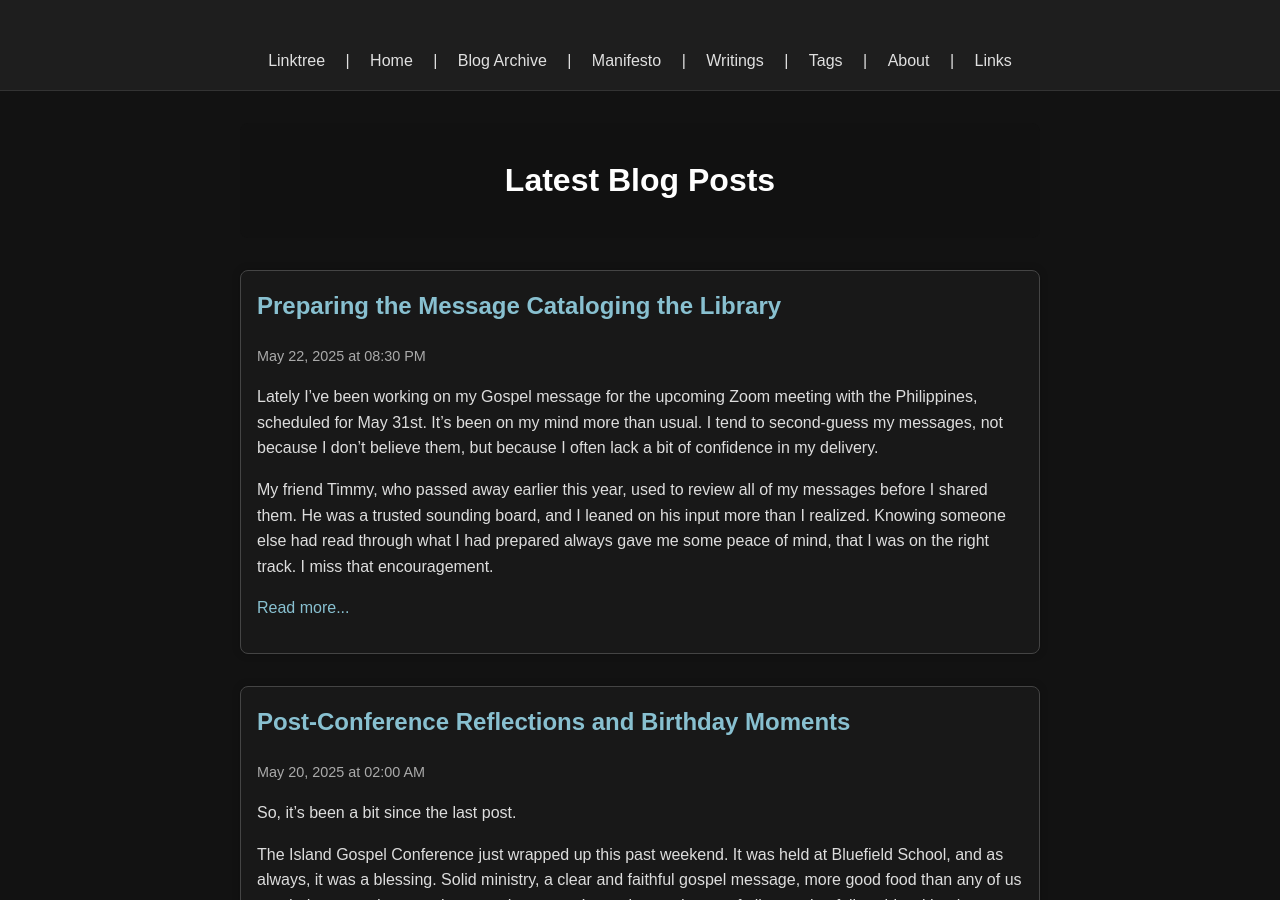
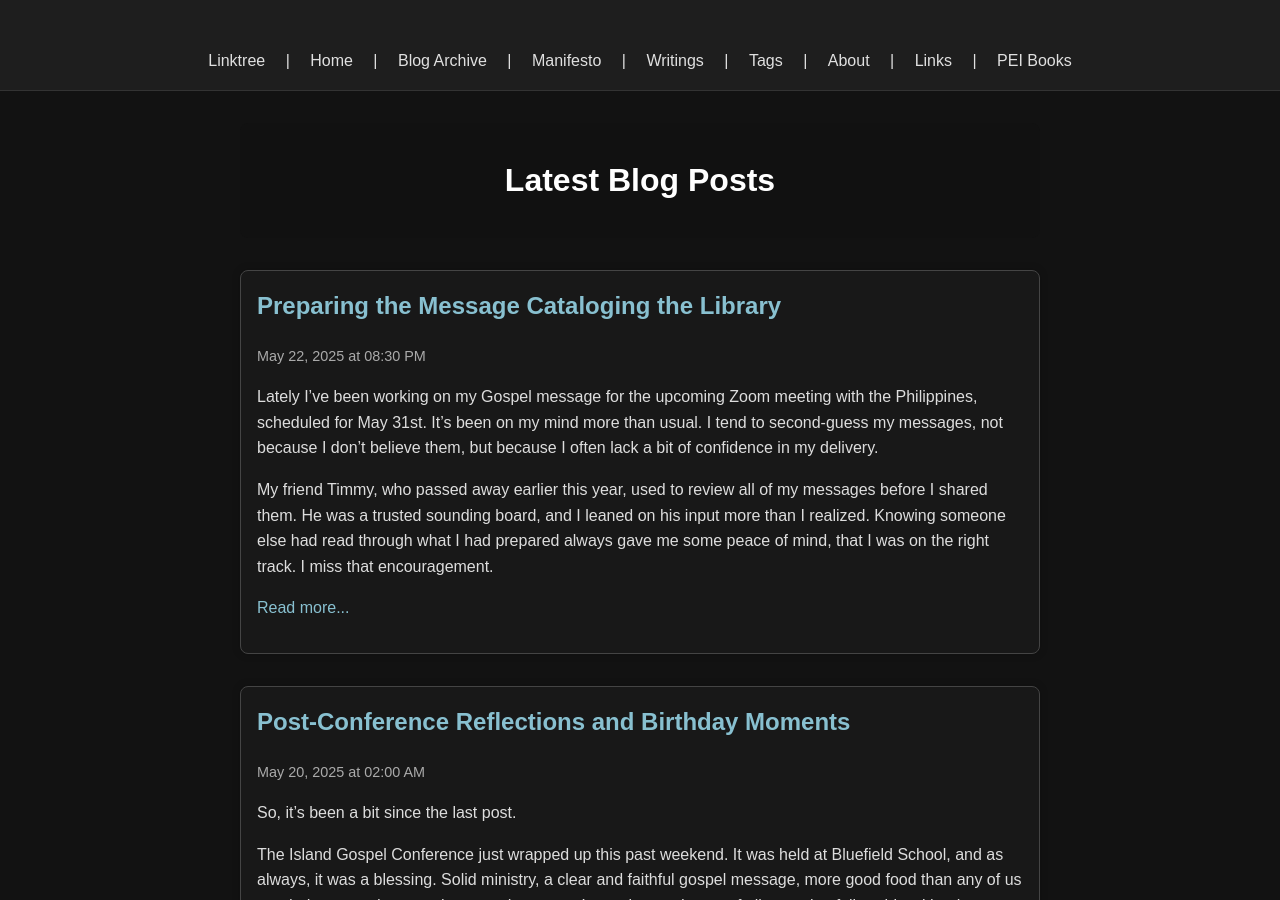
Before and after one commit to Atrion/atrion-blog, a Jekyll site: the page built from index.md, in a window 1280 px wide and 900 px high. Built offline with Jekyll 4.4.1, drawn with Linux system fonts in a browser that asks for light colours.

Commit message:
Update default.html

```diff
--- a/_layouts/default.html
+++ b/_layouts/default.html
@@ -18,7 +18,8 @@
       <a href="/blog/writings">Writings</a> |
       <a href="/blog/tags">Tags</a> |
       <a href="/blog/about">About</a> |
-      <a href="/blog/links">Links</a>
+      <a href="/blog/links">Links</a> |
+      <a href="/PEI-Books.html">PEI Books</a>
     </nav>
 
 
```
